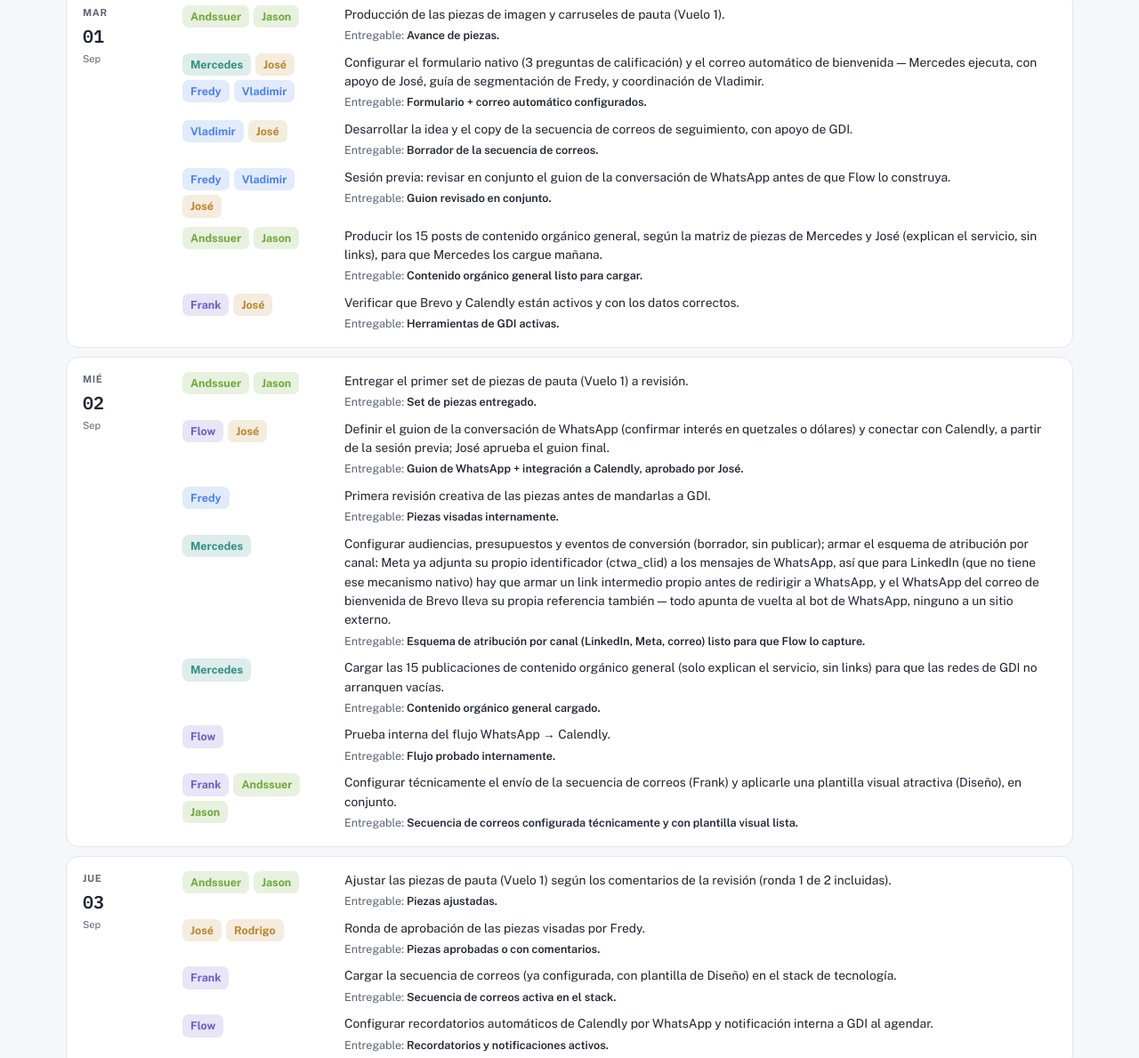
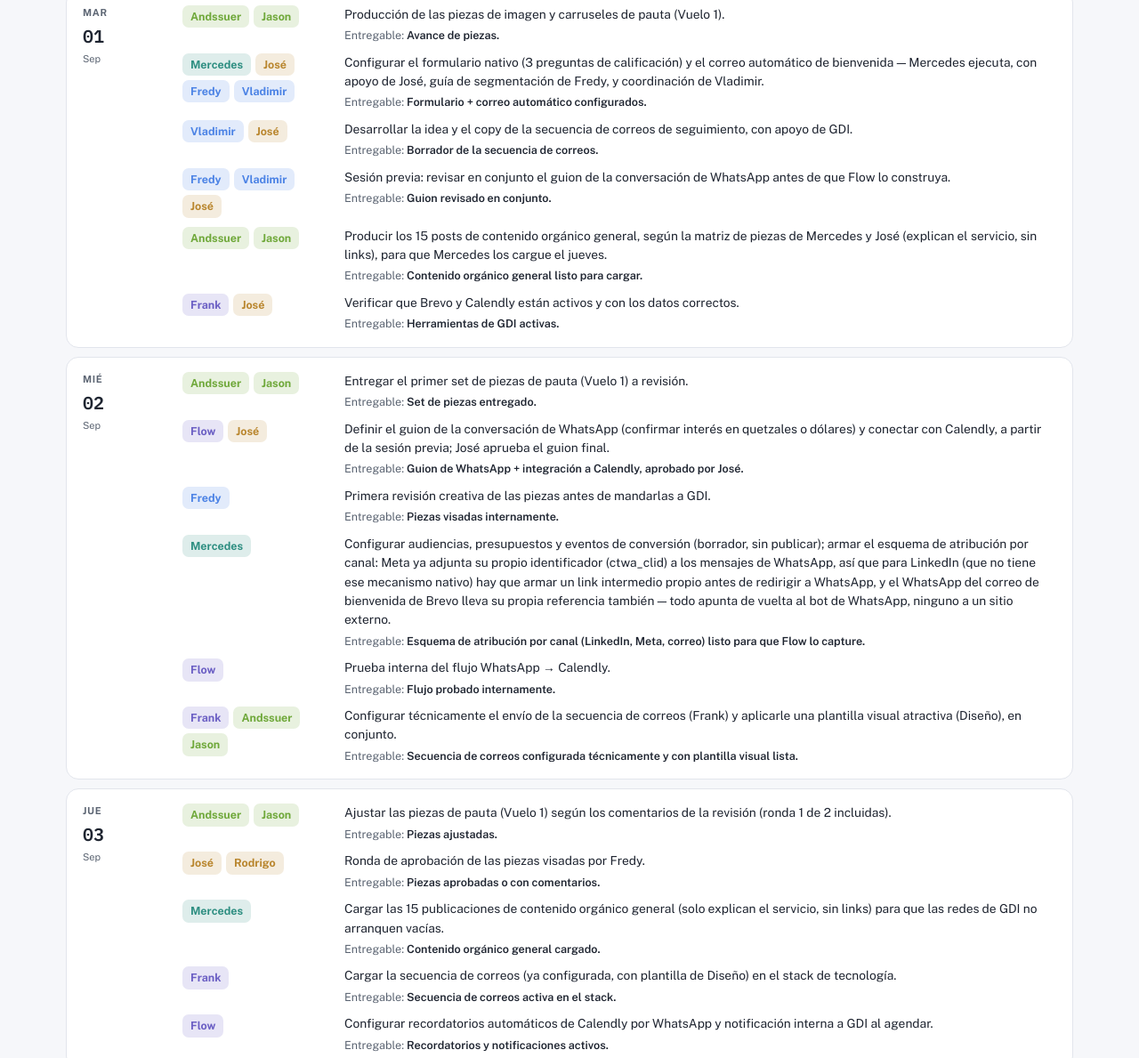
Before and after one commit to seniorwatashi/klaro-gdi-docs, a plain HTML site: page index.html in a window 1280 px wide. Shown: the part 3265-4454 px from the top of the page at 89% size. Drawn offline with nearby package versions, Linux system fonts and the light colour scheme.

Commit message:
Mueve la carga de las 15 publicaciones orgánicas del miércoles al jueves

```diff
--- a/index.html
+++ b/index.html
@@ -601,7 +601,7 @@ const SCHEDULE = [
     it(['mercedes','jose','fredy','vladimir'], 'Configurar el formulario nativo (3 preguntas de calificación) y el correo automático de bienvenida — Mercedes ejecuta, con apoyo de José, guía de segmentación de Fredy, y coordinación de Vladimir.', 'Formulario + correo automático configurados.'),
     it(['vladimir','jose'], 'Desarrollar la idea y el copy de la secuencia de correos de seguimiento, con apoyo de GDI.', 'Borrador de la secuencia de correos.'),
     it(['fredy','vladimir','jose'], 'Sesión previa: revisar en conjunto el guion de la conversación de WhatsApp antes de que Flow lo construya.', 'Guion revisado en conjunto.'),
-    it(['andssuer','jason'], 'Producir los 15 posts de contenido orgánico general, según la matriz de piezas de Mercedes y José (explican el servicio, sin links), para que Mercedes los cargue mañana.', 'Contenido orgánico general listo para cargar.'),
+    it(['andssuer','jason'], 'Producir los 15 posts de contenido orgánico general, según la matriz de piezas de Mercedes y José (explican el servicio, sin links), para que Mercedes los cargue el jueves.', 'Contenido orgánico general listo para cargar.'),
     it(['frank','jose'], 'Verificar que Brevo y Calendly están activos y con los datos correctos.', 'Herramientas de GDI activas.'),
   ]},
   { date:'2026-09-02', dow:'Mié', phase:'prep', items:[
@@ -609,13 +609,13 @@ const SCHEDULE = [
     it(['flow','jose'], 'Definir el guion de la conversación de WhatsApp (confirmar interés en quetzales o dólares) y conectar con Calendly, a partir de la sesión previa; José aprueba el guion final.', 'Guion de WhatsApp + integración a Calendly, aprobado por José.'),
     it('fredy', 'Primera revisión creativa de las piezas antes de mandarlas a GDI.', 'Piezas visadas internamente.'),
     it('mercedes', 'Configurar audiencias, presupuestos y eventos de conversión (borrador, sin publicar); armar el esquema de atribución por canal: Meta ya adjunta su propio identificador (ctwa_clid) a los mensajes de WhatsApp, así que para LinkedIn (que no tiene ese mecanismo nativo) hay que armar un link intermedio propio antes de redirigir a WhatsApp, y el WhatsApp del correo de bienvenida de Brevo lleva su propia referencia también — todo apunta de vuelta al bot de WhatsApp, ninguno a un sitio externo.', 'Esquema de atribución por canal (LinkedIn, Meta, correo) listo para que Flow lo capture.'),
-    it('mercedes', 'Cargar las 15 publicaciones de contenido orgánico general (solo explican el servicio, sin links) para que las redes de GDI no arranquen vacías.', 'Contenido orgánico general cargado.'),
     it('flow', 'Prueba interna del flujo WhatsApp → Calendly.', 'Flujo probado internamente.'),
     it(['frank','andssuer','jason'], 'Configurar técnicamente el envío de la secuencia de correos (Frank) y aplicarle una plantilla visual atractiva (Diseño), en conjunto.', 'Secuencia de correos configurada técnicamente y con plantilla visual lista.'),
   ]},
   { date:'2026-09-03', dow:'Jue', phase:'prep', items:[
     it(['andssuer','jason'], 'Ajustar las piezas de pauta (Vuelo 1) según los comentarios de la revisión (ronda 1 de 2 incluidas).', 'Piezas ajustadas.'),
     it(['jose','rodrigo'], 'Ronda de aprobación de las piezas visadas por Fredy.', 'Piezas aprobadas o con comentarios.'),
+    it('mercedes', 'Cargar las 15 publicaciones de contenido orgánico general (solo explican el servicio, sin links) para que las redes de GDI no arranquen vacías.', 'Contenido orgánico general cargado.'),
     it('frank', 'Cargar la secuencia de correos (ya configurada, con plantilla de Diseño) en el stack de tecnología.', 'Secuencia de correos activa en el stack.'),
     it('flow', 'Configurar recordatorios automáticos de Calendly por WhatsApp y notificación interna a GDI al agendar.', 'Recordatorios y notificaciones activos.'),
   ]},
```
